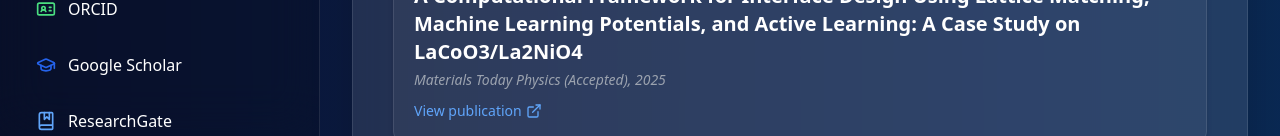
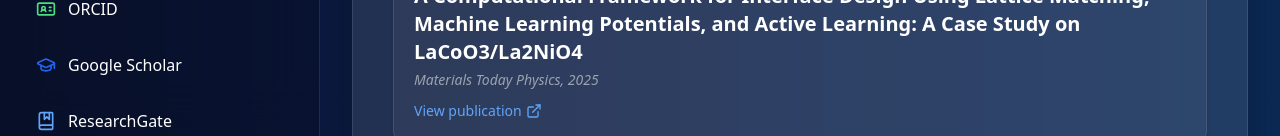
Before and after one commit to aguang5241/my-portfolio, a React (Vite) app: page /#/publications in a window 1280 px wide. Shown: the part 664-800 px from the top of the page. Built offline with nearby package versions, Linux system fonts and the light colour scheme.

Commit message:
Please enter the commit message for your changes. Lines starting with '#' will be ignored, and an empty message aborts the commit.
On branch main
Your branch is up to date with 'origin/main'.

Changes to be committed:
	modified:   src/pages/Publications.jsx

```diff
--- a/src/pages/Publications.jsx
+++ b/src/pages/Publications.jsx
@@ -21,7 +21,7 @@ export default function Publications() {
     {
       title:
         "A Computational Framework for Interface Design Using Lattice Matching, Machine Learning Potentials, and Active Learning: A Case Study on LaCoO3/La2NiO4",
-      journal: "Materials Today Physics (Accepted)",
+      journal: "Materials Today Physics",
       year: 2025,
       link: "https://doi.org/10.1016/j.mtphys.2025.101940",
     },
```
